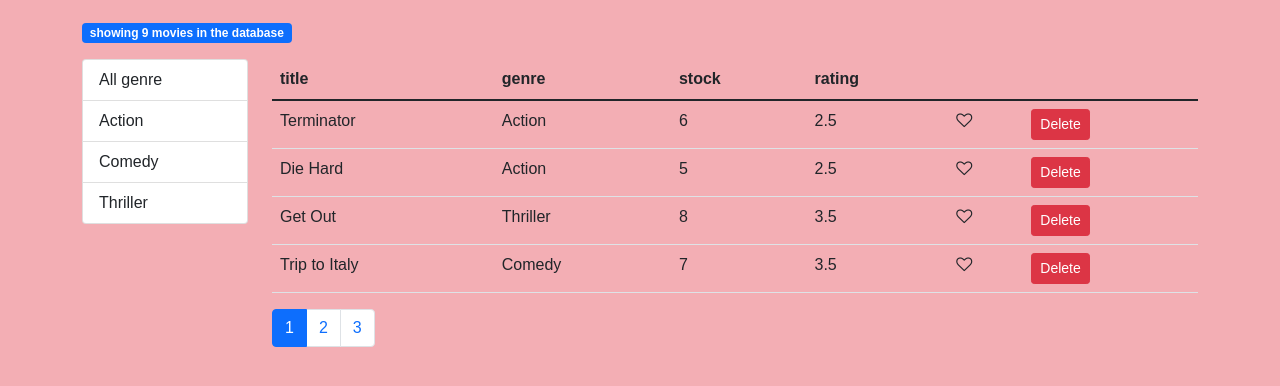
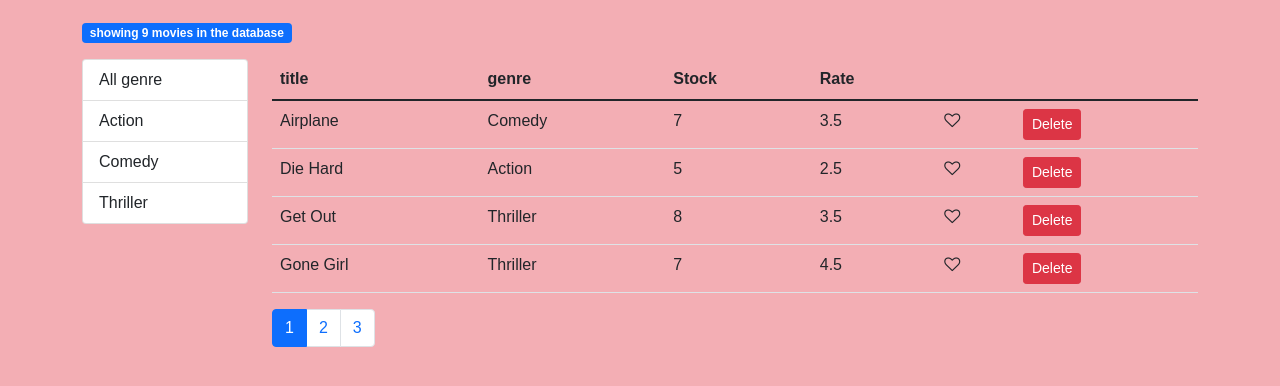
Before and after one commit to krishkasper07/movies-app, a React (Create React App) app: page / in a window 1280 px wide. Shown: the top 386 px of the page. Built offline with nearby package versions, Linux system fonts and the light colour scheme.

Commit message:
Sorting- Rendering Cell Content

```diff
--- a/src/components/common/like.jsx
+++ b/src/components/common/like.jsx
@@ -1,7 +1,7 @@
 const Like=({liked,onLike})=>{
     let classes="fa fa-heart"
     if(!liked) classes+="-o";
-    return(<i className={classes} aria-hidden="true"onClick={onLike} style={{cursor:"pointer"}} ></i>);
+    return(<i className={classes} aria-hidden="true" onClick={onLike} style={{cursor:"pointer"}} ></i>);
 }
 
 export default Like;
--- /dev/null
+++ b/src/components/common/tableBody.jsx
@@ -0,0 +1,19 @@
+import _ from "lodash"
+const TableBody = ({data,columns}) => {
+ const renderCell=(item,column)=>{
+       if(column.content) return column.content(item);
+       return _.get(item,column.path)
+ }
+ const createKey=(item,column)=>{
+     return item._id +(column.path || column.key)
+ }
+    return (  <tbody>
+        {data.map(item=>
+        <tr key={item._id}>
+            {columns.map(column=><td key={createKey(item,column)}>{renderCell(item,column)}</td>)}
+        </tr>)
+        }
+    </tbody> );
+}
+
+export default TableBody;
--- /dev/null
+++ b/src/components/common/tableHeader.jsx
@@ -0,0 +1,22 @@
+const TableHeader = (props) => {
+const {onSort,sortColumn,columns}=props;
+    const raiseColumn=(path)=>{
+        let sort={...sortColumn}
+        if(sort.path === path){
+            sort.order=sort.order === 'asc'?'desc':'asc';
+        }else{
+            sort.path=path;
+            sort.order='asc';
+        }
+        onSort(sort);
+    }
+    return ( <>
+        <thead>
+            <tr>
+                {columns.map(c=>{ return <th key={c.path || c.key}onClick={()=>raiseColumn(c.path)}>{c.label}</th>})}
+            </tr>
+        </thead>
+    </> );
+}
+
+export default TableHeader;
--- a/src/components/movies.jsx
+++ b/src/components/movies.jsx
@@ -7,6 +7,7 @@ import { getGenres } from "../services/fakeGenreService";
 import ListGroup from "./common/listGroup";
 import { useEffect } from "react";
 import MoviesTable from "./moviesTable";
+import _ from "lodash";
 
 export const Movies=()=>{
     //state for movies
@@ -18,7 +19,13 @@ export const Movies=()=>{
     //state to genre of movies
     const [genre,setGenre]=useState([]);
 
-    const [selectedGenre,setSelectedGenre]=useState([])
+    //
+    const [selectedGenre,setSelectedGenre]=useState([]);
+    //state for sorting
+    const [sortColumn,setSortColumn]=useState({
+        path:'title',
+        order:'asc'
+    })
 
     const handleDelete=(movie)=>{
            const newMovie=movies.filter(m=>m._id !== movie._id);
@@ -41,14 +48,19 @@ export const Movies=()=>{
         setSelectedGenre(genre);
         setCurrentPage(1);
     }
+    const handleSort=(sort)=>{
+          setSortColumn(sort);
+    }
     useEffect(() => {
-        const gen= [{name:'All genre'},...getGenres()]
+        const gen= [{_id:'',name:'All genre'},...getGenres()];
         setmovies(getMovies());
         setGenre(gen);
     }, [])
     const filtered=selectedGenre && selectedGenre._id ? movies.filter(m=> m.genre._id === selectedGenre._id) : movies;
+    // returning a sorted array using lodash
+ const sorted=_.orderBy(filtered,[sortColumn.path],[sortColumn.order]);
 // importing paginate from utils
-const allMovies=paginate(filtered,currentPage,pageSize);
+const allMovies=paginate(sorted,currentPage,pageSize);
     //object destructing
     const {length:count}=movies
     if(count ===0)
@@ -66,7 +78,8 @@ return(<div>
             allMovies={allMovies}
             onDelete={handleDelete}
             onLike={handleLike}
-            />
+            onSort={handleSort}
+            sortColumn={sortColumn}/>
         <Pagination
         itemCount={filtered.length}
         pageSize={pageSize}
--- a/src/components/moviesTable.jsx
+++ b/src/components/moviesTable.jsx
@@ -1,30 +1,24 @@
 import Like from "./common/like";
+import TableBody from "./common/tableBody";
+import TableHeader from "./common/tableHeader";
 const MoviesTable = (props) => {
-    const {allMovies,onDelete,onLike,onSort}=props;
+  const {allMovies,sortColumn,onSort,onLike,onDelete}=props;
+       const columns=[
+            {path:'title',label:'title'},
+            {path:'genre.name',label:'genre'},
+            {path:'numberInStock',label:'Stock'},
+            {path:'dailyRentalRate',label:'Rate'},
+            {key:'like',content:movie=><Like liked={movie.liked} onLike={()=>onLike(movie)}/>},
+            {key:'delete',content:movie=><button
+            onClick={()=>onDelete(movie)}className="btn btn-danger btn-sm">Delete</button>},]
     return ( <>
          <table className="table">
-            <thead>
-            <tr>
-                <th onClick={()=>onSort("title")}>title</th>
-                <th onClick={()=>onSort("genre.name")}>genre</th>
-                <th onClick={()=>onSort("numberInStocks")}>stock</th>
-                <th onClick={()=>onSort("dailyRentalRate")}>rating</th>
-                <th></th>
-            </tr>
-            </thead>
-            <tbody>
-                {allMovies.map(movie=>
-                <tr key={movie._id}>
-                    <td>{movie.title}</td>
-                    <td>{movie.genre.name}</td>
-                    <td>{movie.numberInStock}</td>
-                    <td>{movie.dailyRentalRate}</td>
-                    <td><Like liked={movie.liked}onLike={()=>onLike(movie)}/></td>
-                    <td><button className="btn btn-danger btn-sm"
-                    onClick={()=>onDelete(movie)}>Delete</button></td>
-                </tr>)
-                }
-            </tbody>
+            <TableHeader
+            columns={columns}
+            onSort={onSort}
+            sortColumn={sortColumn}/>
+            <TableBody data={allMovies}
+           columns={columns}/>
         </table>
     </> );
 }
```
